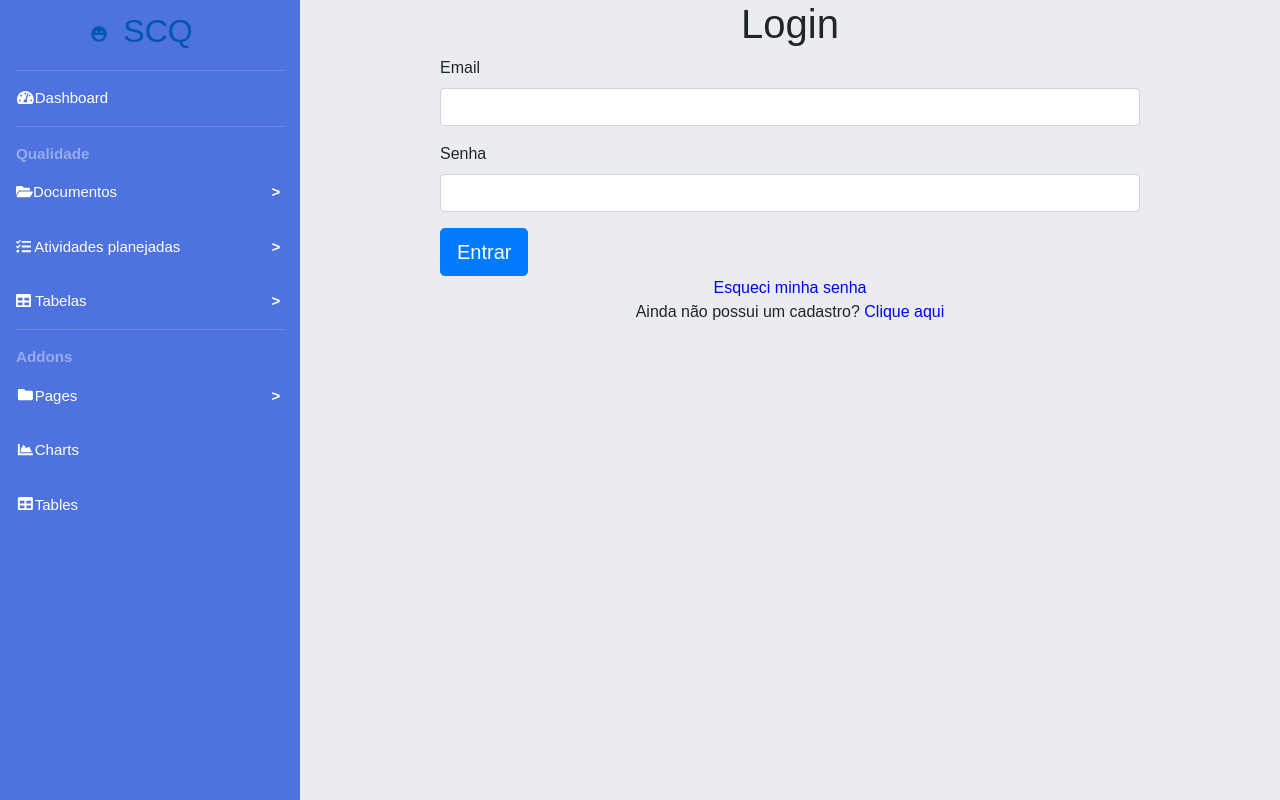
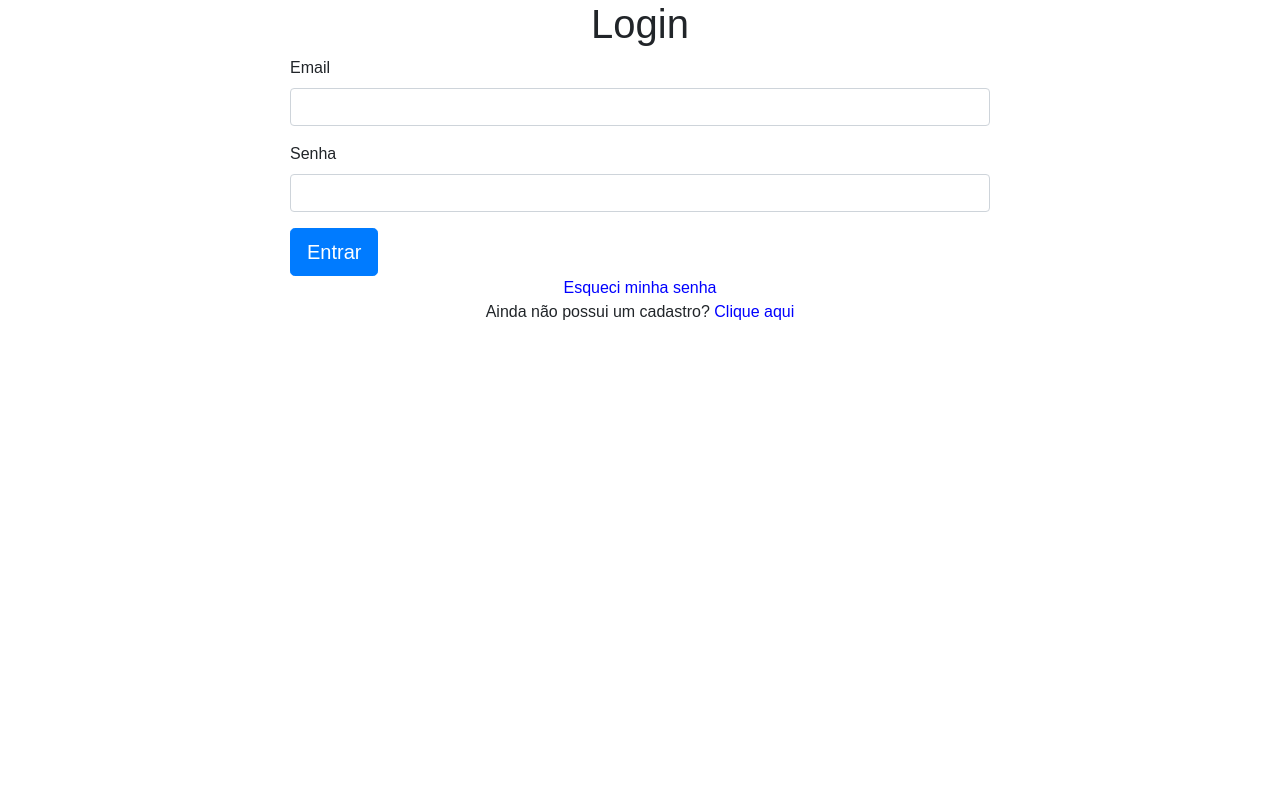
Before and after one commit to lucasdgimenez/isoscq, a Vue app: page /#/login in a window 1280 px wide. Built offline with nearby package versions, Linux system fonts and the light colour scheme.

Commit message:
Incluindo menu dentro do dashboard, a area logada

```diff
--- a/src/App.vue
+++ b/src/App.vue
@@ -1,24 +1,15 @@
 <template>
   <div id="app">
-    <Menu class="menu" v-show="auth"/>
-    <div class="content">
       <router-view/>
-    </div>
   </div>
 </template>
 
 <script>
-import Menu from "./components/Menu"
 
 export default {
   name: 'App',
-  data() {
-    return {
-      auth: true
-    }
-  },
   components: {
-    Menu
+
   }
 }
 </script>
@@ -36,17 +27,9 @@ body {
 }
 
 #app {
-  display: flex;
   margin: 0 auto;
 }
-.menu {
-  background:#4E73DF;
-  width: 300px;
-}
-.content {
-  flex: 4;
-  background-color:#EBECEF;
-}
+
 h1 {
     text-align: center;
 }
--- a/src/components/Menu.vue
+++ b/src/components/Menu.vue
@@ -98,8 +98,8 @@
           </a>
           <div id="collapsePages" class="collapse" aria-labelledby="headingPages" data-parent="#accordionSidebar">
             <div class="bg-white py-2 collapse-inner rounded">
-              <a href="#" class="collapse-item">22323232</a>
-              <a href="#" class="collapse-item">dfdfdfdd</a>
+              <router-link to="/login" class="collapse-item">Item 1</router-link>
+              <router-link to="/newpassword" class="collapse-item">Item 2</router-link>
             </div>
           </div>
         </li>
--- a/src/views/Dashboard.vue
+++ b/src/views/Dashboard.vue
@@ -1,6 +1,8 @@
 <template>
-    <div class="content-wrapper d-flex flex-column dois">
-        <div id="content">
+
+    <div class="box">
+        <Menu class="menu"/>
+            <div id="content">
             <Header/>
             <div class="box">
                 <div class="container-fluid">
@@ -80,24 +82,36 @@
                     </div>
                 </div>
             </div>
-            <Graphic/>
-        </div>
+                <Graphic/>
+            </div>
     </div>
 </template>
 
 <script>
 import Header from "./Header"
+import Menu from "./../components/Menu"
 import Graphic from "./../components/Graphic"
 
 export default {
     components: {
-        Header, Graphic
+        Header, Menu, Graphic
     }
 
 }
 </script>
 
 <style scoped>
+.box {
+    display: flex;
+}
+.menu {
+  background:#4E73DF;
+  flex: 1;
+}
+#content {
+  flex: 4;
+  background-color:#EBECEF;
+}
 .row {
   margin-top: 20px;
 }
--- a/src/views/Header.vue
+++ b/src/views/Header.vue
@@ -82,10 +82,10 @@
                   Registro
                 </a>
                 <div class="dropdown-divider"></div>
-                <a href="#" class="dropdown-item" data-toggle="modal" data-target="#logoutModal">
+                <router-link to="/login" class="dropdown-item" data-toggle="modal" data-target="#logoutModal">
                   <i class="fas fa-sign-out-alt fa-sm fa-fw mr-2 text-gray-400"></i>
                   Logout
-                </a>
+                </router-link>
               </div>
             </li>
           </ul>
--- a/src/views/Login.vue
+++ b/src/views/Login.vue
@@ -10,7 +10,8 @@
                 <label for="exampleInputPassword1">Senha</label>
                 <input type="password" class="form-control" id="exampleInputPassword1">
             </div>
-            <button type="submit" class="btn button btn-lg btn-primary">Entrar</button><br/>
+                <router-link class="btn button btn-lg btn-primary entrar" to="/dashboard">Entrar</router-link>
+            <br/>
             <div class="info">
                 <span>
                 <router-link to="/recuperarsenha">Esqueci minha senha</router-link>
@@ -41,6 +42,9 @@ span {
     display: block;
     text-align: center;
 }
+.entrar {
+    color: white;
+}
 a {
     color:blue;
 }
```
